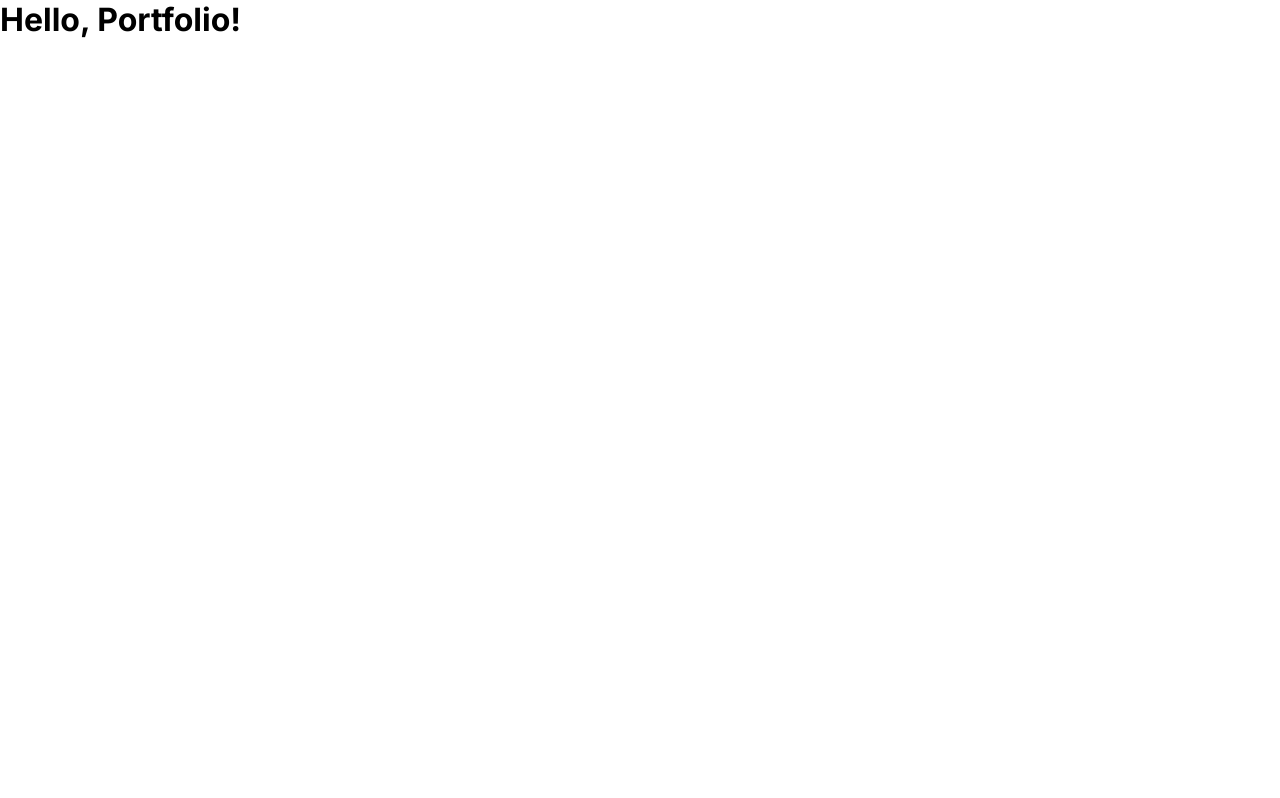
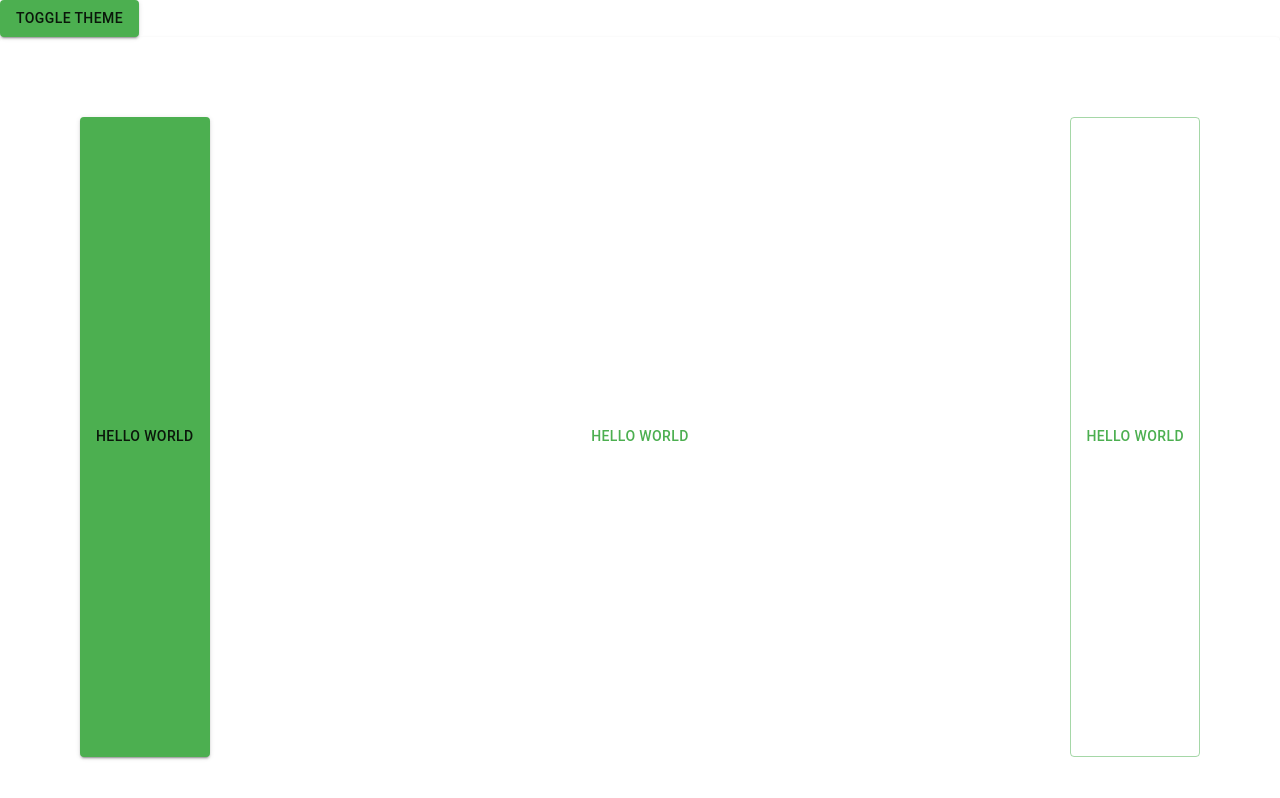
Before and after one commit to MaksimAndreevich/portfolio, a Next.js app: page / in a window 1280 px wide. Built offline with nearby package versions, Linux system fonts and the light colour scheme.

Commit message:
mui + theme toogler

```diff
--- /dev/null
+++ b/src/app/components/ThemeRegistry/index.tsx
@@ -0,0 +1,92 @@
+"use client";
+import createCache, { Options } from "@emotion/cache";
+import { useServerInsertedHTML } from "next/navigation";
+import { CacheProvider } from "@emotion/react";
+import { ThemeProvider } from "@mui/material/styles";
+import CssBaseline from "@mui/material/CssBaseline";
+import { ReactNode, useMemo, useState } from "react";
+import { createTheme } from "@mui/material/styles";
+import { green, purple } from "@mui/material/colors";
+import { Button } from "@mui/material";
+
+interface IThemeRegistryProps {
+  options: Options;
+  children: ReactNode;
+}
+
+export default function ThemeRegistry(props: IThemeRegistryProps) {
+  const [mode, setMode] = useState<"light" | "dark">("light");
+
+  const theme = useMemo(
+    () =>
+      createTheme({
+        palette: {
+          mode: mode,
+          primary: {
+            main: green[500],
+          },
+          secondary: {
+            main: purple[500],
+          },
+        },
+      }),
+    [mode]
+  );
+
+  const { options, children } = props;
+
+  const [{ cache, flush }] = useState(() => {
+    const cache = createCache(options);
+    cache.compat = true;
+    const prevInsert = cache.insert;
+    let inserted: string[] = [];
+    cache.insert = (...args) => {
+      const serialized = args[1];
+      if (cache.inserted[serialized.name] === undefined) {
+        inserted.push(serialized.name);
+      }
+      return prevInsert(...args);
+    };
+    const flush = () => {
+      const prevInserted = inserted;
+      inserted = [];
+      return prevInserted;
+    };
+    return { cache, flush };
+  });
+
+  useServerInsertedHTML(() => {
+    const names = flush();
+    if (names.length === 0) {
+      return null;
+    }
+    let styles = "";
+    for (const name of names) {
+      styles += cache.inserted[name];
+    }
+    return (
+      <style
+        key={cache.key}
+        data-emotion={`${cache.key} ${names.join(" ")}`}
+        dangerouslySetInnerHTML={{
+          __html: styles,
+        }}
+      />
+    );
+  });
+
+  return (
+    <CacheProvider value={cache}>
+      <ThemeProvider theme={theme}>
+        <CssBaseline />
+        <Button
+          variant={"contained"}
+          onClick={() => setMode(mode === "dark" ? "light" : "dark")}
+        >
+          toggle theme
+        </Button>
+        {children}
+      </ThemeProvider>
+    </CacheProvider>
+  );
+}
--- a/src/app/globals.css
+++ b/src/app/globals.css
@@ -8,6 +8,7 @@ html,
 body {
   max-width: 100vw;
   overflow-x: hidden;
+  height: 100%;
 }
 
 a {
--- a/src/app/layout.tsx
+++ b/src/app/layout.tsx
@@ -1,8 +1,6 @@
 import type { Metadata } from "next";
-import { Inter } from "next/font/google";
 import "./globals.css";
-
-const inter = Inter({ subsets: ["latin"] });
+import ThemeRegistry from "./components/ThemeRegistry";
 
 export const metadata: Metadata = {
   title: "Portfolio",
@@ -16,7 +14,9 @@ export default function RootLayout({
 }) {
   return (
     <html lang="en">
-      <body className={inter.className}>{children}</body>
+      <body>
+        <ThemeRegistry options={{ key: "mui" }}>{children}</ThemeRegistry>
+      </body>
     </html>
   );
 }
--- a/src/app/page.tsx
+++ b/src/app/page.tsx
@@ -1,3 +1,20 @@
+import { Button, Paper } from "@mui/material";
+
 export default function Home() {
-  return <h1>Hello, Portfolio!</h1>;
+  return (
+    <Paper
+      sx={{
+        height: "100%",
+        display: "flex",
+        justifyContent: "space-between",
+        p: 10,
+      }}
+    >
+      <Button variant={"contained"}>Hello world</Button>
+
+      <Button variant={"text"}>Hello world</Button>
+
+      <Button variant={"outlined"}>Hello world</Button>
+    </Paper>
+  );
 }
```
Also changed, not shown: package.json (+8 -4 lines), 1 other file (tests, documents, lock files or other folders).
